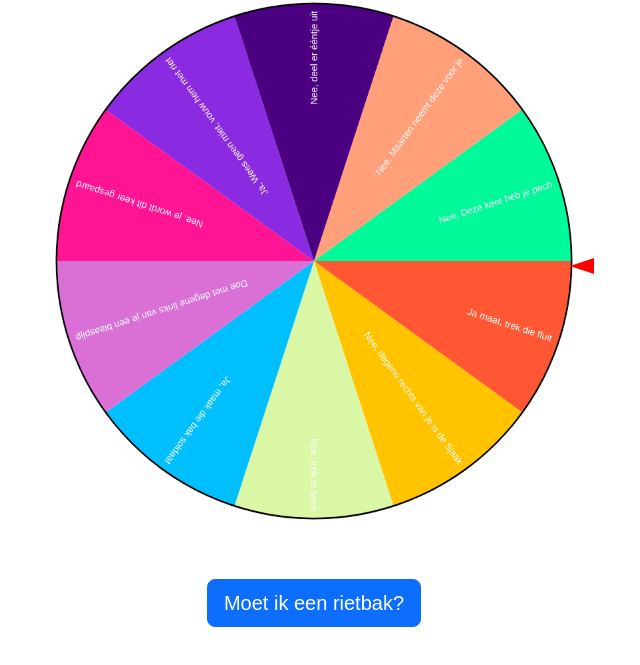
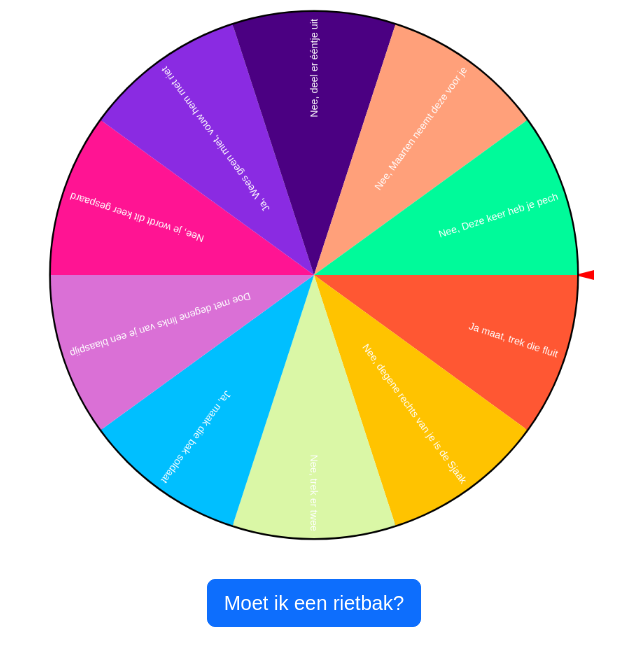
Before and after one commit to alexkeizer/moetikeenrietbak, a plain HTML site: page index.html in a window 1280 px wide. Shown: the part 93-758 px from the top of the page, without its empty margins (326-966 px from the left). Drawn offline with nearby package versions, Linux system fonts and the light colour scheme.

Commit message:
Draw triangle as part of the canvas

```diff
--- a/index.html
+++ b/index.html
@@ -16,7 +16,6 @@
         <div class="container">
             <div class="canvasContainer">
                 <canvas id="wheelCanvas" width="800" height="800"></canvas>
-                <div class="triangle"></div>
             </div>
             <div class="mt-4">
                 <button class="btn btn-lg btn-primary" id="spinnerButton" onclick="spinWheel()">
@@ -56,12 +55,16 @@
             };
         }
 
+        function dimensions() {
+            return {
+                radius: canvas.width / 2 - 24,
+                centerX: canvas.width / 2,
+                centerY: canvas.height / 2,
+            }
+        }
+
         function drawWheel() {
-            var radius = canvas.width / 2 - 14;
-            var centerX = canvas.width / 2;
-            var centerY = canvas.height / 2;
-
-            ctx.clearRect(0, 0, canvas.width, canvas.height);
+            let {radius, centerX, centerY} = dimensions();
 
             let circle = new Path2D();
             circle.arc(centerX, centerY, radius, 0, 2 * Math.PI, false);
@@ -124,8 +127,26 @@
             }
         }
 
+        function drawTriangle() {
+            const triangleLength = 48;
+            const triangleOverlap = 4; // How much the triangle overlaps with the circle
+            const triangleHeight = 24;
+            let {radius, centerX, centerY} = dimensions();
+
+            let triangle = new Path2D();
+            let trianglePointX = centerX + radius - triangleOverlap;
+            triangle.moveTo(trianglePointX, centerY);
+            triangle.lineTo(trianglePointX + triangleLength, centerY + (triangleHeight / 2));
+            triangle.lineTo(trianglePointX + triangleLength, centerY - (triangleHeight / 2));
+            ctx.fillStyle = "red";
+            ctx.fill(triangle);
+        }
+
         function drawWheelAtAngle(angle) {
             ctx.clearRect(0, 0, canvas.width, canvas.height);
+
+            drawTriangle();
+
             ctx.save();
             ctx.translate(canvas.width / 2, canvas.height / 2);
             ctx.rotate(angle);
@@ -151,7 +172,7 @@
         }
 
         // Initial draw
-        drawWheel();
+        drawWheelAtAngle(0);
     </script>
 
 </body>
--- a/style.css
+++ b/style.css
@@ -5,20 +5,6 @@ body {
 
 .main {
     margin: 2em 1em
-}
-
-.triangle {
-    position: absolute;
-    width: 0;
-    height: 0;
-
-    top: 47%;
-    right: 0;
-
-    border-top: 8px solid transparent;
-    border-bottom: 8px solid transparent;
-
-    border-right : 24px solid red;
 }
 
 .canvasContainer {
@@ -29,7 +15,7 @@ body {
 }
 
 #wheelCanvas {
-    width: 95%;
+    width: 100%;
 }
 
 #result {
```
